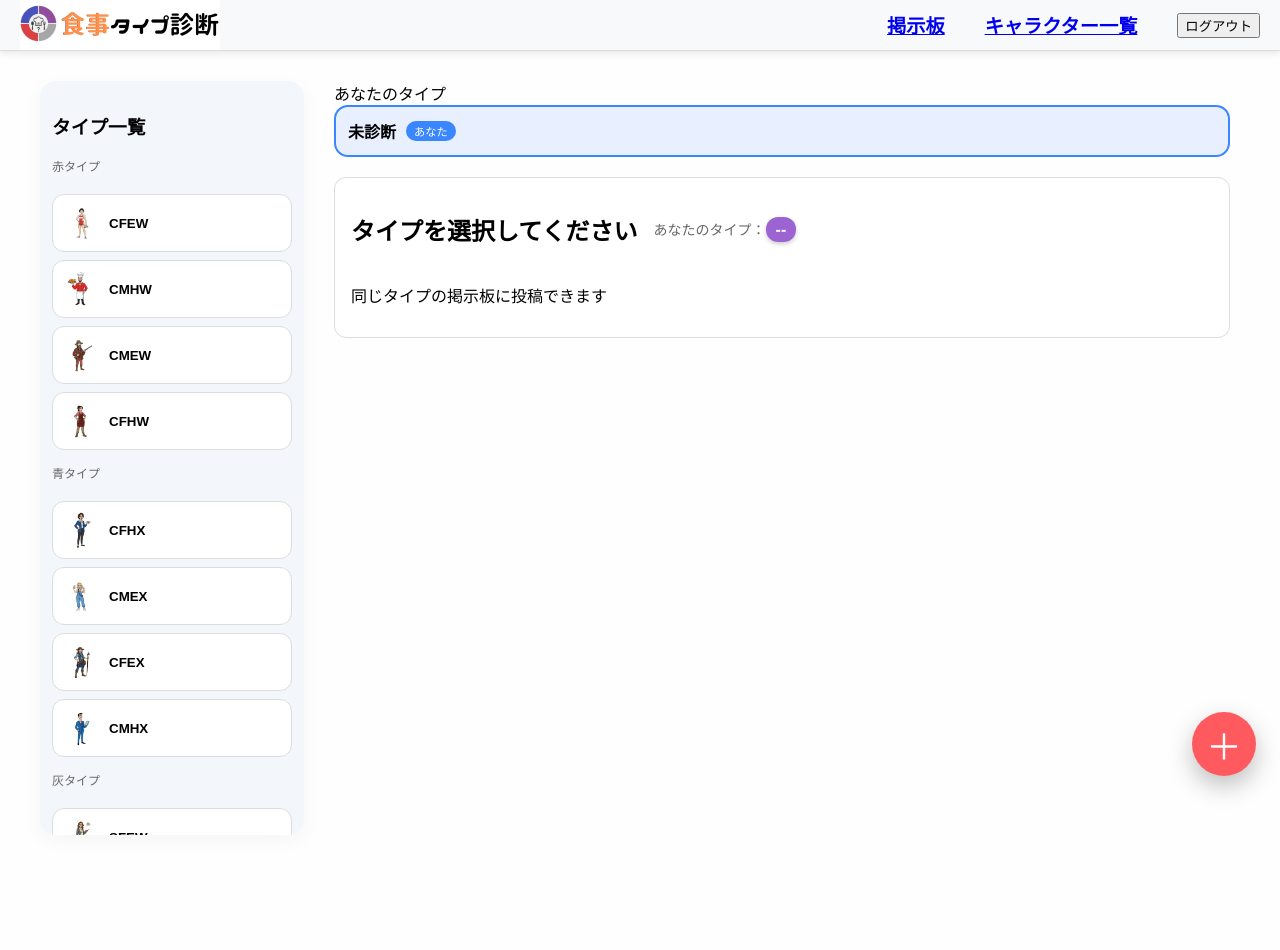
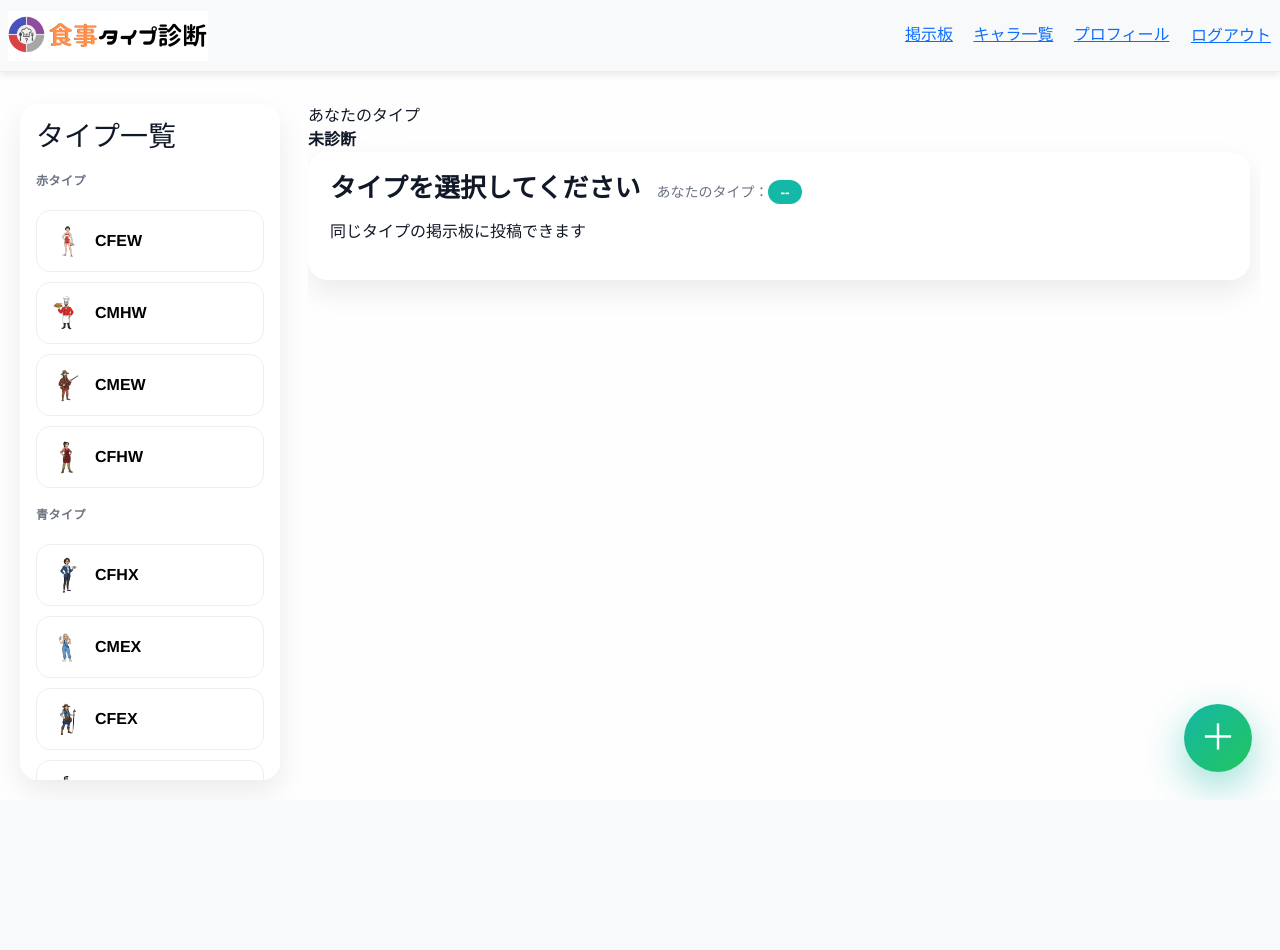
Before and after one commit to HESITATES-cyber/sunsunsun, a Django app: page /board/ in a window 1280 px wide. After the commit the page ends 800 px from the top, so only its background shows below. Run offline with Django 4.2, Linux system fonts and the light colour scheme; a user stored in the database is signed in; tables that the repository leaves empty hold one stand-in row (values such as "Sample post").

Commit message:
できるかな

```diff
--- a/backend/settings.py
+++ b/backend/settings.py
@@ -123,5 +123,3 @@ MEDIA_ROOT = BASE_DIR / "media"
 # ログイン後に掲示板トップなどにリダイレクト
 LOGIN_REDIRECT_URL = "/board/"
 LOGOUT_REDIRECT_URL = "/"
-
-# test
--- a/static/css/board.css
+++ b/static/css/board.css
@@ -1,153 +1,214 @@
 /* ===============================
-  ベース設定
+   変数（プロダクトUI基盤）
 =============================== */
-html,
-body {
-  height: 100%;
-  overflow: hidden;
+:root {
+  --bg: #f7f9fb;
+  --card: #ffffff;
+  --main: #14b8a6;
+  --text: #111827;
+  --muted: #6b7280;
+  --radius: 18px;
+  --shadow-sm: 0 4px 12px rgba(0,0,0,0.04);
+  --shadow-md: 0 12px 30px rgba(0,0,0,0.08);
 }
 
-body {
+/* ===============================
+   全体固定
+=============================== */
+html, body {
+  height: 100%;
   margin: 0;
-  background: #f7f9fb;
-  font-family: system-ui, -apple-system, BlinkMacSystemFont, "Segoe UI", sans-serif;
+  overflow: hidden;
+  background: var(--bg);
+  font-family: "Inter", system-ui, -apple-system, "Segoe UI", sans-serif;
+  color: var(--text);
 }
 
 /* ===============================
    ヘッダー
 =============================== */
 .header {
-  padding: 14px 24px;
-  background: #fff;
-  border-bottom: 1px solid #ddd;
+  height: 72px;
+  background: rgba(255,255,255,0.9);
+  backdrop-filter: blur(12px);
+  border-bottom: 1px solid #eee;
+  display: flex;
+  align-items: center;
+  padding: 0 28px;
+  position: sticky;
+  top: 0;
+  z-index: 2000;
 }
 
 /* ===============================
-    レイアウト
+   メインレイアウト
 =============================== */
 .board-container {
-  max-width: 1200px;
-  margin: 30px auto;
+  height: calc(100vh - 72px);
   display: flex;
-  gap: 30px;
-  height: calc(100vh - 70px);
+  gap: 28px;
+  max-width: 1400px;
+  margin: 0 auto;
+  padding: 32px 20px 20px 20px; /* ← 空気感 */
+  box-sizing: border-box;
 }
 
-.board-main {
-  flex: 1;
-  overflow-y: auto;
-  padding-right: 10px;
+/* 上部の空気感グラデーション */
+.board-container::before {
+  content: "";
+  position: fixed;
+  top: 72px;
+  left: 0;
+  width: 100%;
+  height: 140px;
+  background: linear-gradient(to bottom, #f7f9fb, rgba(247,249,251,0));
+  z-index: -1;
 }
 
 /* ===============================
-    サイドパネル
+   左：タイプ一覧
 =============================== */
 .side-panel {
-  width: 240px;
-  position: sticky;
-  top: 20px;
+  width: 260px;
+  background: var(--card);
+  border-radius: var(--radius);
+  padding: 16px;
+  box-shadow: var(--shadow-md);
   height: 100%;
   overflow-y: auto;
-  background: #f3f6fb;
-  border-radius: 16px;
-  padding: 12px;
-  box-shadow: 0 6px 20px rgba(0, 0, 0, 0.04);
-  scrollbar-width: none;
-  -ms-overflow-style: none;
 }
 
-.side-panel::-webkit-scrollbar {
-  display: none;
+/* スクロールバー非表示 */
+.side-panel::-webkit-scrollbar { display: none; }
+
+.type-group {
+  font-size: 12px;
+  color: var(--muted);
+  margin: 18px 0 8px;
+  font-weight: 700;
+  letter-spacing: 0.04em;
 }
 
-.type-group {
-  font-size: 0.75rem;
-  color: #666;
-  margin: 14px 0 6px;
-}
-
+/* タイプボタン */
 .type-btn {
   width: 100%;
   display: flex;
   align-items: center;
   gap: 10px;
-  background: #fff;
-  border: 1px solid #ddd;
-  border-radius: 12px;
-  padding: 10px;
-  margin-bottom: 8px;
+  background: white;
+  border: 1px solid #eee;
+  border-radius: 14px;
+  padding: 12px;
+  margin-bottom: 10px;
   cursor: pointer;
-  transition: 0.15s;
+  transition: 0.2s;
 }
 
-.type-btn img {
-  width: 36px;
-}
+.type-btn img { width: 36px; }
 
 .type-btn:hover {
-  background: #f5f8ff;
+  transform: translateY(-2px);
+  box-shadow: var(--shadow-sm);
+  background: #f9fafb;
 }
 
 .type-btn.active {
-  border: 2px solid #3a86ff;
-  background: #eef4ff;
+  background: linear-gradient(135deg, #e6fffa, #ccfbf1);
+  border: 2px solid var(--main);
+  font-weight: 700;
 }
 
 /* ===============================
-    マイタイプカード
+   右：掲示板
 =============================== */
-.my-type-card {
+.board-main {
+  flex: 1;
+  height: 100%;
+  overflow-y: auto;
+  padding-right: 10px;
+  transition: opacity 0.2s;
+}
+
+/* スクロールバー細く */
+.board-main::-webkit-scrollbar { width: 6px; }
+.board-main::-webkit-scrollbar-thumb {
+  background: #d1d5db;
+  border-radius: 4px;
+}
+
+/* ===============================
+   掲示板タイトルカード
+=============================== */
+.board-header {
+  background: var(--card);
+  border-radius: 20px;
+  padding: 20px 22px;
+  box-shadow: var(--shadow-md);
+  margin-bottom: 22px;
+}
+
+/* タイトル行 */
+.board-title-row {
   display: flex;
   align-items: center;
-  gap: 10px;
-  background: #e8f0ff;
-  border: 2px solid #3a86ff;
-  border-radius: 14px;
-  padding: 12px;
-  margin-bottom: 20px;
+  gap: 16px;
+  margin-bottom: 6px;
 }
 
-.my-type-card img {
-  width: 56px;
+.board-title-row h2 {
+  font-size: 26px;
+  font-weight: 800;
+  line-height: 1.3;
 }
 
-.badge {
-  background: #3a86ff;
-  color: #fff;
-  font-size: 0.7rem;
-  padding: 2px 8px;
-  border-radius: 10px;
+/* あなたのタイプバッジ */
+.my-type-indicator {
+  font-size: 14px;
+  color: var(--muted);
+}
+
+.my-type-indicator strong {
+  background: var(--main);
+  color: white;
+  padding: 4px 12px;
+  border-radius: 999px;
+  font-size: 14px;
+  font-weight: 700;
 }
 
 /* ===============================
    投稿カード
 =============================== */
-.board-header,
 .post {
-  background: #fff;
-  border: 1px solid #ddd;
-  border-radius: 12px;
-  padding: 14px 16px;
-  margin-bottom: 12px;
-  display: flex;
-  flex-direction: column;
-  justify-content: center;
+  background: var(--card);
+  border-radius: 18px;
+  padding: 16px 18px;
+  margin-bottom: 14px;
+  box-shadow: var(--shadow-sm);
+  transition: 0.15s;
 }
 
-.my-post {
-  border: 2px solid #ddd;
-  border-left: 10px solid #a4a4a4;
-  border-right: 10px solid #a4a4a4;
+.post:hover {
+  transform: translateY(-3px);
+  box-shadow: var(--shadow-md);
 }
 
+/* 自分の投稿ライン */
+.my-post {
+  border-left: 6px solid var(--main);
+}
+
+/* メタ情報 */
 .post-meta {
-  font-size: 0.75rem;
-  color: #777;
+  font-size: 12px;
+  color: var(--muted);
+  margin-bottom: 4px;
 }
 
 .post-text {
-  margin: 6px 0 8px;
-  line-height: 1.4;
+  font-size: 15px;
+  line-height: 1.6;
+  margin-bottom: 8px;
 }
 
 /* ===============================
@@ -156,51 +217,48 @@ body {
 .post-actions {
   display: flex;
   justify-content: flex-end;
-  align-items: center;
-  gap: 8px;
-  margin-top: 6px;
+  gap: 10px;
 }
 
 .post-actions button {
   border: none;
   background: transparent;
   cursor: pointer;
-  font-size: 14px;
-  padding: 4px 6px;
-  border-radius: 12px;
+  padding: 6px;
+  border-radius: 999px;
   transition: 0.15s;
 }
 
-/* ❤️ いいね */
-.like-btn {
-  color: #657786;
-  font-weight: 600;
-  display: flex;
-  align-items: center;
-  gap: 4px;
-}
-
-.like-btn.liked {
+.like-btn:hover {
+  background: #ffe4e6;
   color: #e0245e;
 }
 
-.like-btn:hover {
-  background: #ffeef2;
-  color: #e0245e;
-  transform: scale(1.1);
+/* ===============================
+   FAB 投稿ボタン
+=============================== */
+#fab {
+  position: fixed;
+  right: 28px;
+  bottom: 28px;
+  width: 68px;
+  height: 68px;
+  border-radius: 50%;
+  border: none;
+  background: linear-gradient(135deg, #14b8a6, #22c55e);
+  color: white;
+  font-size: 36px;
+  cursor: pointer;
+  display: flex;
+  align-items: center;
+  justify-content: center;
+  box-shadow: 0 14px 40px rgba(20,184,166,0.45);
+  z-index: 5000;
+  transition: 0.2s;
 }
 
-.edit-btn,
-.delete-btn {
-  color: #657786;
-}
-
-.edit-btn:hover {
-  color: #3a86ff;
-}
-
-.delete-btn:hover {
-  color: red;
+#fab:hover {
+  transform: scale(1.15) rotate(8deg);
 }
 
 /* ===============================
@@ -209,141 +267,29 @@ body {
 .modal {
   position: fixed;
   inset: 0;
-  background: rgba(0, 0, 0, 0.45);
+  background: rgba(0,0,0,0.45);
   display: flex;
   align-items: center;
   justify-content: center;
-  z-index: 1000;
+  z-index: 6000;
 }
 
 .modal-box {
-  background: #fff;
-  width: 90%;
-  max-width: 420px;
-  padding: 20px;
-  border-radius: 12px;
-}
-
-.modal-box input,
-.modal-box textarea {
-  width: 100%;
-  margin-top: 12px;
-  padding: 10px;
-}
-
-.modal-actions {
-  display: flex;
-  justify-content: flex-end;
-  gap: 10px;
-  margin-top: 12px;
+  background: white;
+  border-radius: 20px;
+  padding: 24px;
+  width: 420px;
+  box-shadow: var(--shadow-md);
 }
 
 /* ===============================
-    補助クラス
+   その他
 =============================== */
 .readonly {
-  background: #eee;
+  background: #f3f4f6;
   padding: 10px;
-  border-radius: 8px;
-  margin-bottom: 20px;
+  border-radius: 12px;
+  margin-bottom: 12px;
 }
 
-/* 🚨 !importantは絶対に使わない */
-.hidden {
-  display: none;
-}
-
-/* ===============================
-    ＋投稿ボタン（FAB）
-  =============================== */
-#fab {
-  position: fixed;
-  right: 24px;
-  bottom: 24px;
-  width: 64px;
-  height: 64px;
-  border-radius: 50%;
-  border: none;
-  background: #ff5a5f;
-  color: #fff;
-  font-size: 36px;
-  cursor: pointer;
-
-  /* ← これが重要 */
-  display: flex;
-  align-items: center;
-  justify-content: center;
-
-  box-shadow: 0 10px 24px rgba(0, 0, 0, 0.25);
-  transition: 0.15s;
-  z-index: 900;
-}
-
-#fab:hover {
-  transform: scale(1.1);
-}
-
-/* ===============================
-    ユーザー表示
-  =============================== */
-.user-icon {
-  width: 32px;
-  height: 32px;
-  border-radius: 50%;
-  object-fit: cover;
-  vertical-align: middle;
-  margin-right: 8px;
-}
-
-.nickname {
-  font-weight: bold;
-  margin-right: 6px;
-}
-
-#fab {
-  display: block !important;
-}
-
-.confirm-modal {
-  position: fixed;
-  inset: 0;
-  background: rgba(0, 0, 0, 0.4);
-  display: flex;
-  justify-content: center;
-  align-items: center;
-}
-
-.confirm-box {
-  background: #fff;
-  padding: 20px;
-  border-radius: 8px;
-  text-align: center;
-}
-
-.board-title-row {
-  display: flex;
-  align-items: center;
-  gap: 16px;
-  /* タイトルとタイプの間の空白 */
-}
-
-.my-type-indicator {
-  font-size: 14px;
-  color: #666;
-}
-
-.my-type-indicator strong {
-  background-color: #9c64d3; /* 紫系 */
-  color: white;
-  padding: 4px 10px;
-  border-radius: 12px;
-  font-weight: bold;
-  box-shadow: 0 2px 4px rgba(0,0,0,0.2);
-  font-size: 16px;          /* 太字はそのまま */
-}
-
-/* optional: マウスオーバーで少しハイライト */
-.my-type-indicator strong:hover {
-  background-color: #ddd;
-  cursor: default;
-}
+.hidden { display: none; }
--- a/templates/board/board.html
+++ b/templates/board/board.html
@@ -7,6 +7,7 @@
   <title>タイプ別掲示板</title>
 
   <!-- CSS -->
+  <link href="https://cdn.jsdelivr.net/npm/bootstrap@5.3.0/dist/css/bootstrap.min.css" rel="stylesheet">
   <link rel="stylesheet" href="{% static 'css/board.css' %}">
   <link rel="stylesheet" href="{% static 'css/style.css' %}">
 
@@ -19,38 +20,7 @@
   <!-- =========================
   ヘッダー
 ========================= -->
-  <header class="header">
-    <a href="{% url 'board:index' %}" id="logo-link">
-      <img src="{% static 'img/logo.png' %}" alt="掲示板ロゴ">
-    </a>
-
-    <div class="header-center">
-
-      <nav class="nav-item d-inline me-3">
-        <a href="{% url 'board:board' %}" class="nav-link">掲示板</a>
-      </nav>
-
-      <nav class="nav-item d-inline me-3">
-        <a href="{% url 'board:characters' %}" class="nav-link">キャラクター一覧</a>
-      </nav>
-
-      {% if user.is_authenticated %}
-      <!-- ログイン中 -->
-      <nav class="nav-item d-inline">
-        <form method="post" action="{% url 'logout' %}" style="display:inline;">
-          {% csrf_token %}
-          <button type="submit" class="nav-link btn-link">ログアウト</button>
-        </form>
-      </nav>
-      {% else %}
-      <!-- 未ログイン -->
-      <nav class="nav-item d-inline">
-        <a href="{% url 'login' %}" class="nav-link">ログイン</a>
-      </nav>
-      {% endif %}
-
-    </div>
-  </header>
+  {% include "components/header.html" %}
 
   <!-- =========================
   メインコンテンツ
```
Also changed, not shown: templates/board/characters.html (+1 -32 lines), templates/board/index.html (+1 -30 lines). Lines whose indentation alone changed are shown as unchanged.
